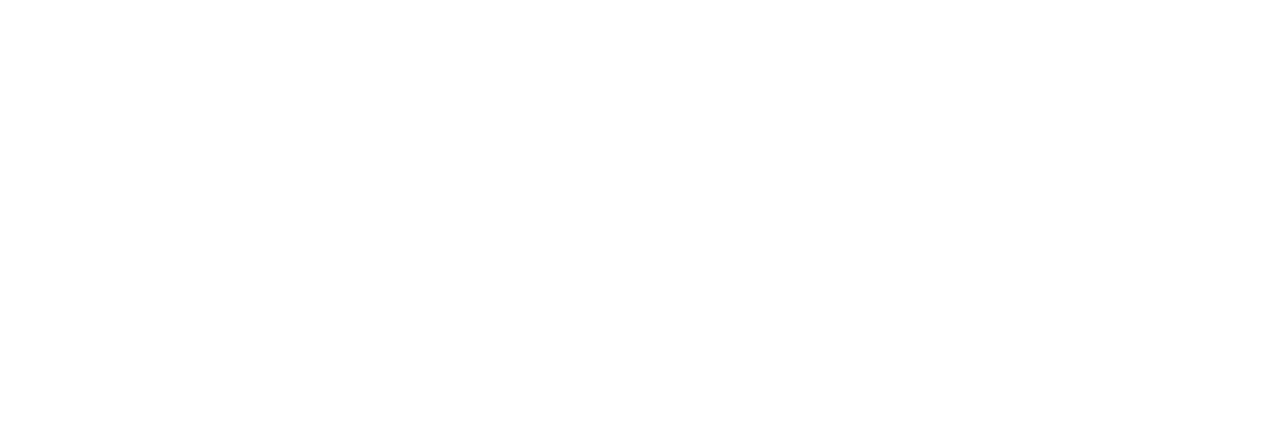
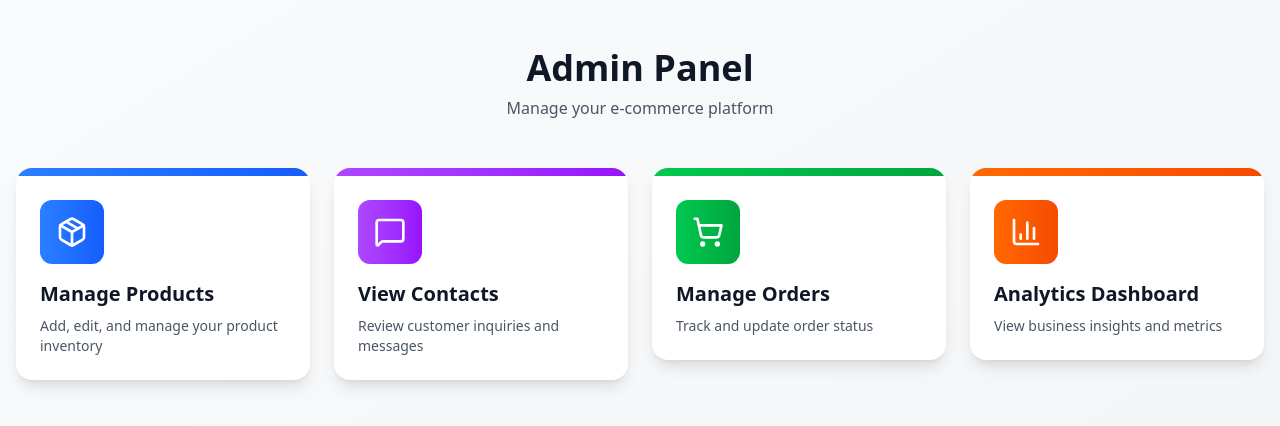
Before and after one commit to mujumetar/dilkhush-admin, a React (Vite) app: page / in a window 1280 px wide. Before the commit this address had no page. Shown: the top 426 px of the page. Built offline with nearby package versions, Linux system fonts and the light colour scheme.

Commit message:
committed

```diff
--- a/src/App.jsx
+++ b/src/App.jsx
@@ -905,7 +905,7 @@
   return (
     <Router>
       <Routes>
-        <Route path="/admin" element={<AdminDashboard />} />
+        <Route path="/" element={<AdminDashboard />} />
         <Route path="/admin/products" element={<ManageProducts />} />
         <Route path="/admin/contacts" element={<ViewContacts />} />
         <Route path="/admin/orders" element={<ManageOrders />} />
```
